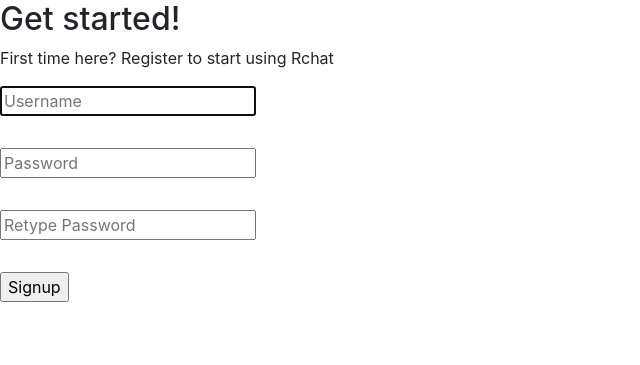
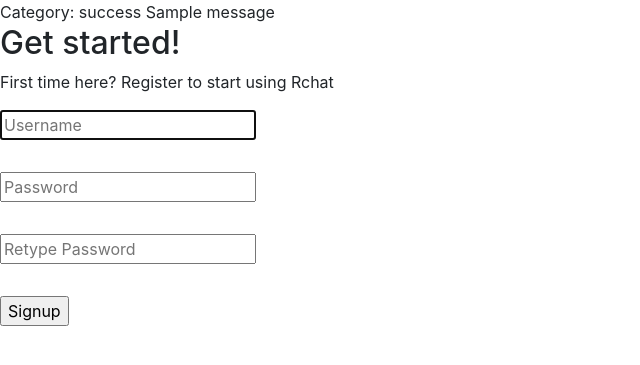
Before and after one commit to Andre-Williams22/venture-capitalist-app, a Flask app: page / in a window 1280 px wide. Shown: the top 365 px of the page, without its empty margins (0-640 px from the left). Run offline with Flask 2, Linux system fonts and the light colour scheme; tables that the repository leaves empty hold one stand-in row (values such as "Sample post"); one stand-in notice (Sample message) is shown; some libraries are stand-ins or nearby versions.

Commit message:
adds message flashing

```diff
--- a/app.py
+++ b/app.py
@@ -1,4 +1,4 @@
-from flask import Flask, render_template, url_for, request, redirect
+from flask import Flask, render_template, url_for, request, redirect, flash
 from flask_login import LoginManager, login_user, current_user, login_required, logout_user
 
 from wtform_fields import *
@@ -28,7 +28,7 @@
 def index():
 
     reg_form = RegistrationForm()
-    # Updated database id validation is successful
+    # Updated database if validation is successful
     if reg_form.validate_on_submit():
         username = reg_form.username.data
         password = reg_form.password.data
@@ -39,6 +39,10 @@
         user = User(username=username, password=hashed_password)
         db.session.add(user)
         db.session.commit()
+
+        # before redirecting to login route lets send a message to the user to show their registration is successful
+        flash('Registered successfully. Please login.', 'success') # matches a bootstrap class for css
+
         return redirect(url_for('login'))
 
     return render_template("index.html", form=reg_form)
@@ -63,13 +67,15 @@
 def chat():
     '''Makes sure that user is logged in before accessing product '''
     if not current_user.is_authenticated:
-        return 'Please login before accessing chat'
+        flash('Please login.', 'danger') # message, category/label
+        return redirect(url_for('login'))
     return 'chat with me'
 
 @app.route('/logout', methods=['GET'])
 def logout():
     logout_user()
-    return 'logged out using flask-login'
+    flash('You have logged out successfully', 'success') # message, category/label
+    return redirect(url_for('login'))
 
 
 if __name__ == '__main__':
--- a/templates/prelogin-layout.html
+++ b/templates/prelogin-layout.html
@@ -15,6 +15,20 @@
     </head>
 
     <body>
+
+        <!-- Flash messages -->
+        {% with messages = get_flashed_messages(with_categories=true) %}
+            {% if messages %}
+
+
+<!-- We will set the class form our custom css file we had created earlier. And we want to see the first item in the list. -->
+                Category: {{ messages[0][0] }}
+                {{ messages[0][1] }}
+
+            {% endif %}
+
+        {% endwith %}
+
         {% block content %}
 
         {% endblock  %}
```
